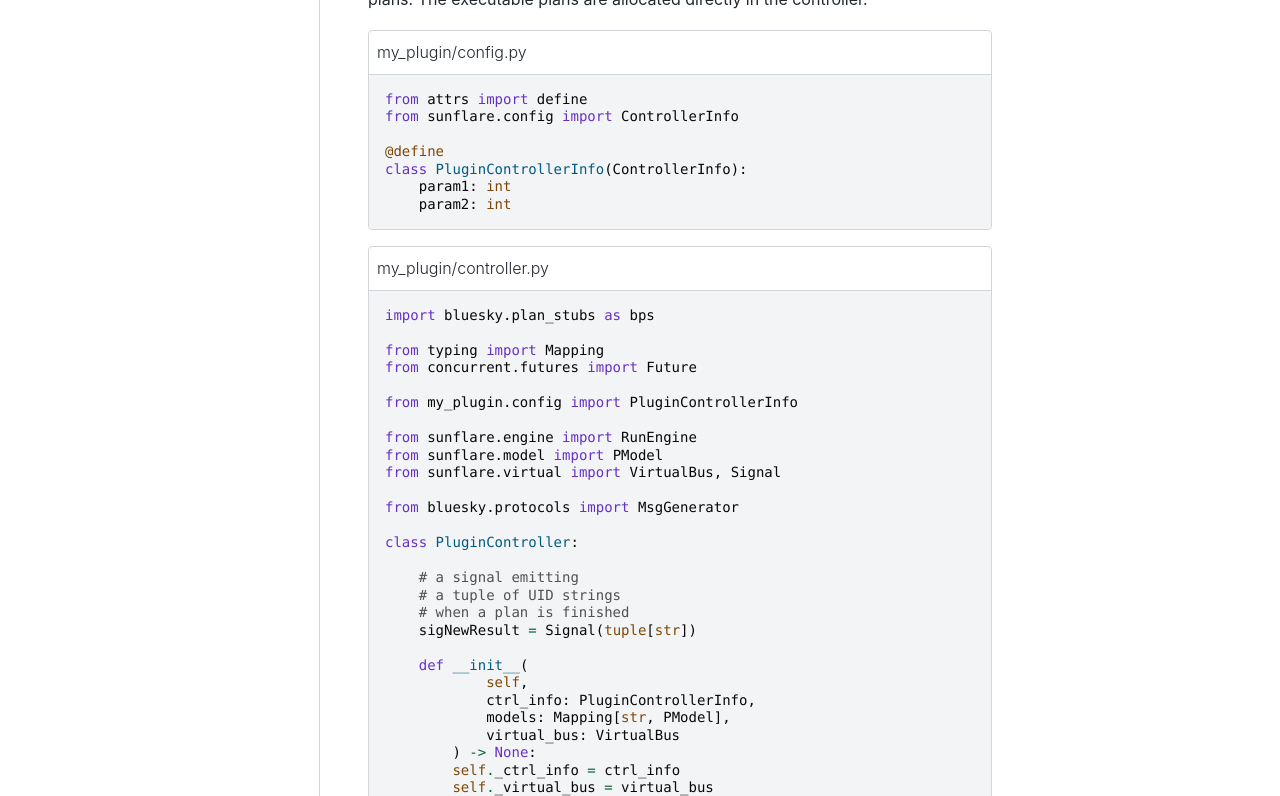
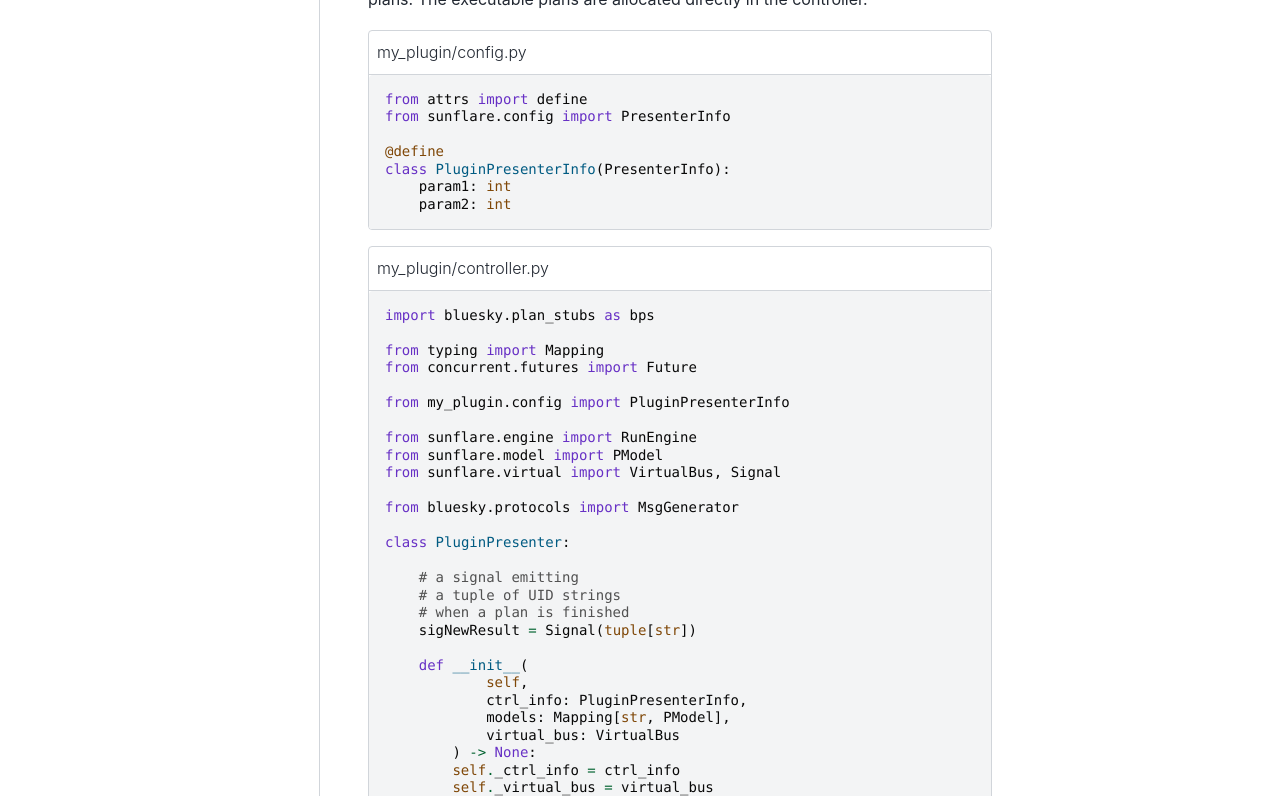
Before and after one commit to redsun-acquisition/sunflare, a Sphinx documentation site: the page built from docs/overview/orchestrator_controllers.md, in a window 1280 px wide and 1400 px high. Shown: the part 403-1199 px from the top of the window. Built offline with Sphinx 7.4.7 and the PyData theme 0.15.4, drawn with Linux system fonts in a browser that asks for light colours.

Commit message:
refactor: continue refactoring

````diff
--- a/docs/overview/orchestrator_controllers.md
+++ b/docs/overview/orchestrator_controllers.md
@@ -8,10 +8,10 @@ Orchestrator controllers deploy an instance of the {py:class}`~sunflare.engine._
 :caption: my_plugin/config.py
 
 from attrs import define
-from sunflare.config import ControllerInfo
+from sunflare.config import PresenterInfo
 
 @define
-class PluginControllerInfo(ControllerInfo):
+class PluginPresenterInfo(PresenterInfo):
     param1: int
     param2: int
 ```
@@ -23,7 +23,7 @@ import bluesky.plan_stubs as bps
 from typing import Mapping
 from concurrent.futures import Future
 
-from my_plugin.config import PluginControllerInfo
+from my_plugin.config import PluginPresenterInfo
 
 from sunflare.engine import RunEngine
 from sunflare.model import PModel
@@ -31,7 +31,7 @@ from sunflare.virtual import VirtualBus, Signal
 
 from bluesky.protocols import MsgGenerator
 
-class PluginController:
+class PluginPresenter:
 
     # a signal emitting
     # a tuple of UID strings
@@ -40,7 +40,7 @@ class PluginController:
 
     def __init__(
             self,
-            ctrl_info: PluginControllerInfo,
+            ctrl_info: PluginPresenterInfo,
             models: Mapping[str, PModel],
             virtual_bus: VirtualBus
         ) -> None:
@@ -104,7 +104,7 @@ self._my_models = {
 ```{code-block} python
 :caption: my_plugin/controller.py
 
-# before defining your "PluginController"
+# before defining your "PluginPresenter"
 from typing import Protocol
 from sunflare.engine import Status
 
````
Also changed, not shown: docs/api/config.md (+1 -1 lines), docs/overview/presenters.md (+1 -1 lines), 5 other files.
